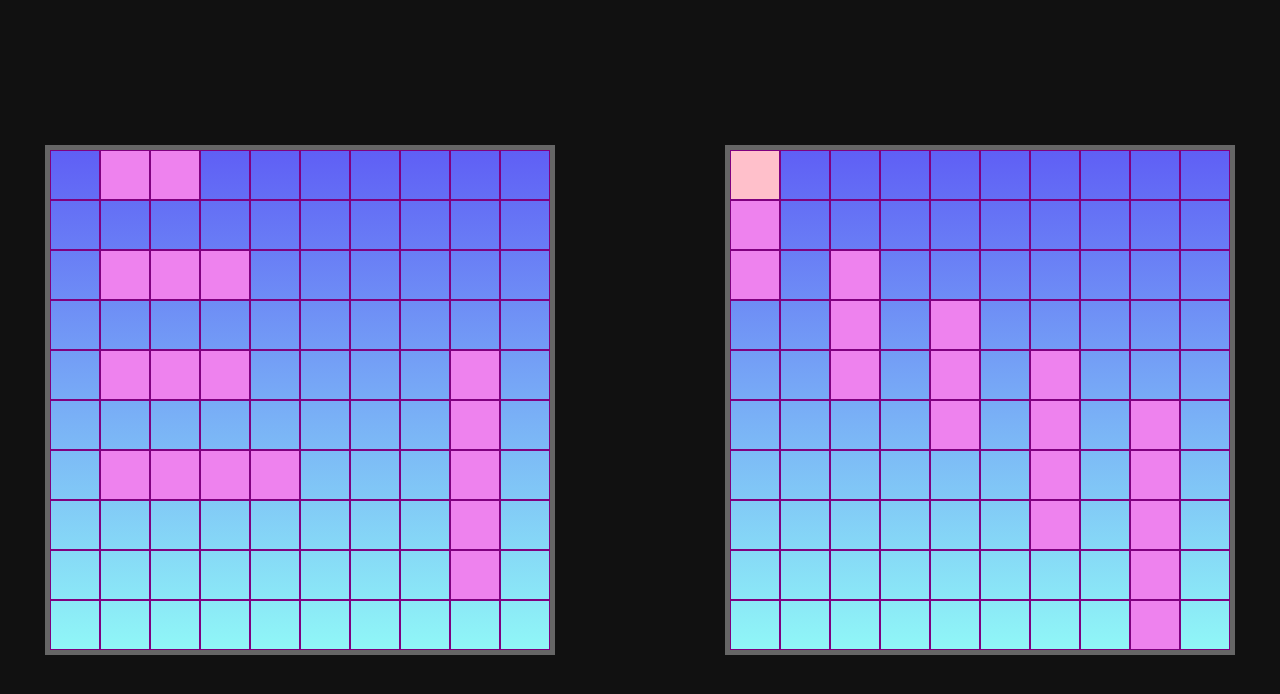
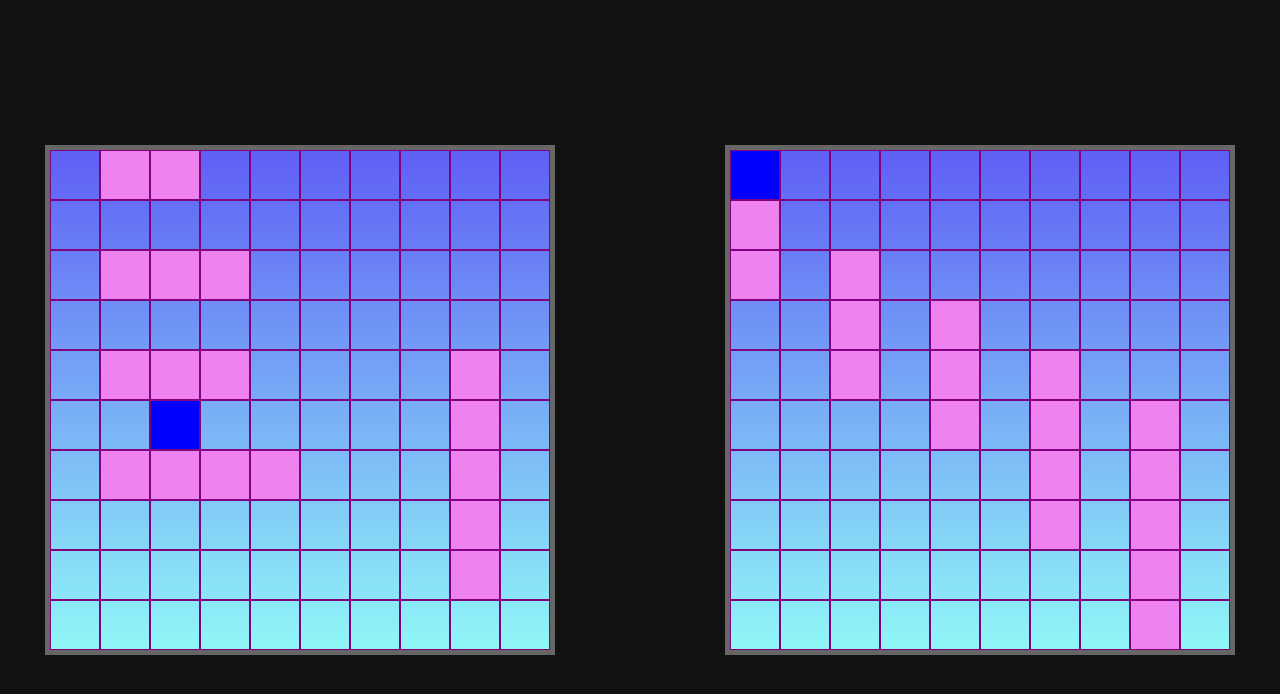
Before and after one commit to FilipyTav/Battleship_Game, a website built with webpack: page dist/index.html in a window 1280 px wide. Both pictures are taken after a click on the element 755 px from the left and 175 px from the top of the page. Built offline with nearby package versions, Linux system fonts and the light colour scheme.

Commit message:
Implements turn switching

```diff
--- a/src/css/battleship.css
+++ b/src/css/battleship.css
@@ -52,11 +52,20 @@ body {
     background: violet;
 }
 
-.board_tile.hit {
-    background: pink;
+.board_tile.hit,
+.board_tile.no,
+.board_tile[player="human"] {
     cursor: not-allowed;
 }
 
+.board_tile.no {
+    user-select: none;
+}
+
+.board_tile.hit {
+    background: blue;
+}
+
 .board_tile.ship_part.hit {
-    background: red;
+    background: rgb(243, 64, 64);
 }
--- a/src/js/DOM_elements.js
+++ b/src/js/DOM_elements.js
@@ -60,10 +60,6 @@ const DOM_el = (function () {
         );
     };
 
-    const select_tile = (e, tile) => {
-        e.target.classList.add("hit");
-    };
-
     return {
         main_container,
         player1_board,
@@ -73,7 +69,6 @@ const DOM_el = (function () {
         get_board_tiles,
         get_next_tile,
         get_specific_tile,
-        select_tile,
     };
 })();
 
--- a/src/js/play_game.js
+++ b/src/js/play_game.js
@@ -15,18 +15,22 @@ const play_game = () => {
         return computer.gameboard.receive_attack([row, column]);
     };
 
-    computer.attack = () => {
-        if (
-            player1.gameboard.receive_attack([
-                random_int(0, 9),
-                random_int(0, 9),
-            ]) === "no"
-        )
+    const a = [];
+    computer.attack = function () {
+        const row = random_int(0, 9);
+        const column = random_int(0, 9);
+
+        a[0] = row;
+        a[1] = column;
+
+        if (player1.gameboard.receive_attack([row, column]) === "no")
             computer.attack();
     };
 
     DOM_el.populate_board(DOM_el.player1_board, player1);
     DOM_el.populate_board(DOM_el.computer_board, computer);
+
+    DOM_el.get_board_tiles(player1).forEach((tile) => tile.classList.add("no"));
 
     const place_ship_DOM = (player, length, [row, column], axis) => {
         const placed_ship = player.gameboard.place_ship(
@@ -68,7 +72,15 @@ const play_game = () => {
     const attack_DOM = (player, [row, column] = [0, 0]) => {
         switch (player.type) {
             case "AI":
+                const other_player = player1;
                 player.attack();
+                // [row, column] = a;
+                const r = a[0];
+                const c = a[1];
+
+                const tile_hit = DOM_el.get_specific_tile(other_player, [r, c]);
+
+                tile_hit.classList.add("hit");
                 break;
 
             case "human":
@@ -79,6 +91,37 @@ const play_game = () => {
                 return;
         }
     };
+
+    const play_turn = (player) => {
+        switch (player.type) {
+            case "AI":
+                attack_DOM(player);
+                break;
+
+            case "human":
+                break;
+
+            default:
+                return;
+        }
+    };
+
+    let coords = null;
+    const select_tile = (e) => {
+        e.target.classList.add("hit");
+        coords = e.target.getAttribute("data-id");
+        attack_DOM(player1, [Number(coords[0]), Number(coords[1])]);
+
+        setTimeout(() => {
+            play_turn(computer);
+        }, 300);
+    };
+
+    DOM_el.get_board_tiles(computer).forEach((tile) => {
+        tile.addEventListener("click", select_tile, {
+            once: true,
+        });
+    });
 
     place_ship_DOM(player1, 2, [0, 1], "x");
     place_ship_DOM(player1, 3, [2, 1], "x");
@@ -92,35 +135,11 @@ const play_game = () => {
     place_ship_DOM(computer, 4, [4, 6], "y");
     place_ship_DOM(computer, 5, [5, 8], "y");
 
-    const turn = (player) => {
-        let other_player_board;
-        switch (player.type) {
-            case "AI":
-                other_player_board = DOM_el.get_board_tiles(player1);
-
-                other_player_board.forEach((tile) => {
-                    tile.addEventListener("click", DOM_el.select_tile, {
-                        once: true,
-                    });
-                });
-                break;
-
-            case "human":
-                other_player_board = DOM_el.get_board_tiles(computer);
-
-                other_player_board.forEach((tile) => {
-                    tile.addEventListener("click", DOM_el.select_tile, {
-                        once: true,
-                    });
-                });
-                break;
-
-            default:
-                return;
+    document.addEventListener("keydown", (e) => {
+        if (e.key === "j") {
+            console.log(player1.gameboard.tiles, computer.gameboard.tiles);
         }
-    };
-
-    turn(player1);
+    });
 };
 
 export { play_game };
```
Also changed, not shown: dist/main.js.
